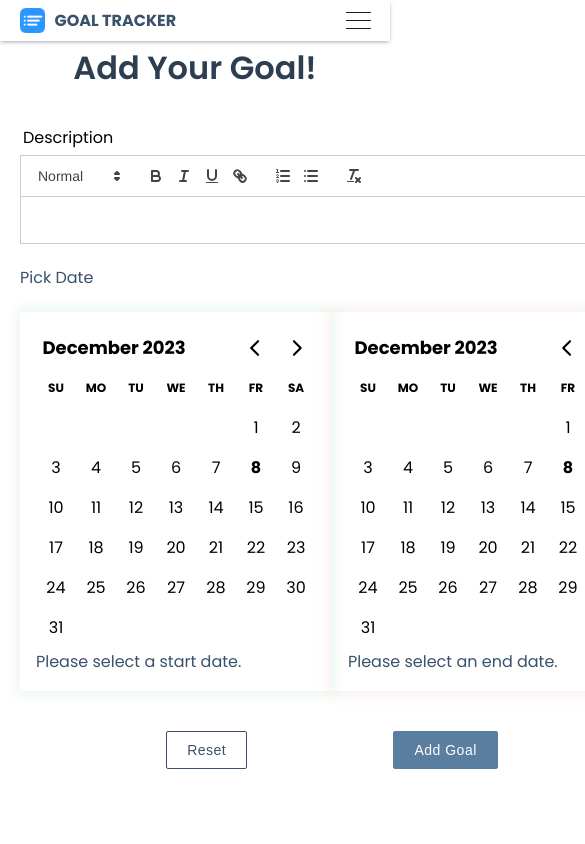
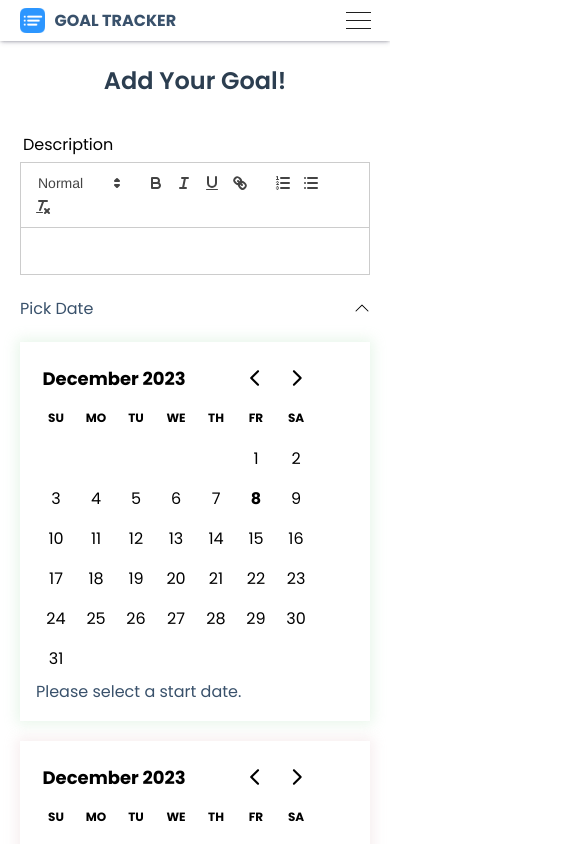
Before and after one commit to SoroushGhodrat/Goal-Tracker-Fullstack, a React (Create React App) app in the folder frontend/: page /goalForm in a window 390 px wide. Shown: the top 844 px of the page, 585 px wide, since content can reach past the window. Built offline with nearby package versions, Linux system fonts and the light colour scheme.

Commit message:
Add responsive design to the form page

```diff
--- a/frontend/src/components/GoalForm/goalForm.module.css
+++ b/frontend/src/components/GoalForm/goalForm.module.css
@@ -123,3 +123,19 @@
   display: block;
   margin: 0 0 5px 3px;
 }
+
+@media only screen and (max-width: 600px) {
+  .heading {
+    margin-top: 20px;
+  }
+  .heading p {
+    font-size: 1.5rem;
+  }
+  .calendar {
+    display: flex;
+    flex-direction: column;
+    justify-content: space-around;
+    gap: 20px;
+    margin-bottom: 20px;
+  }
+}
```
